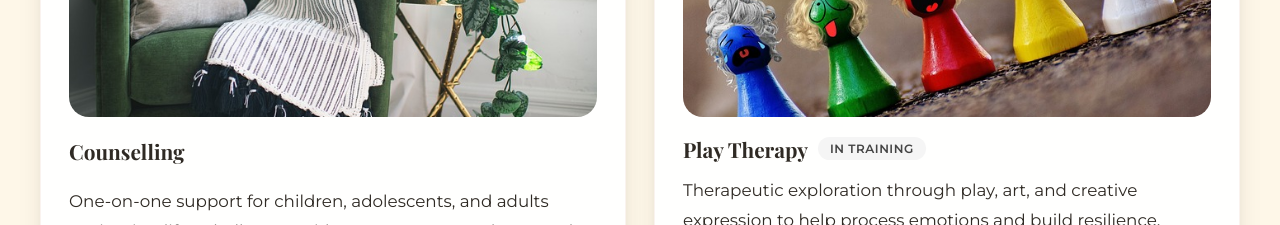
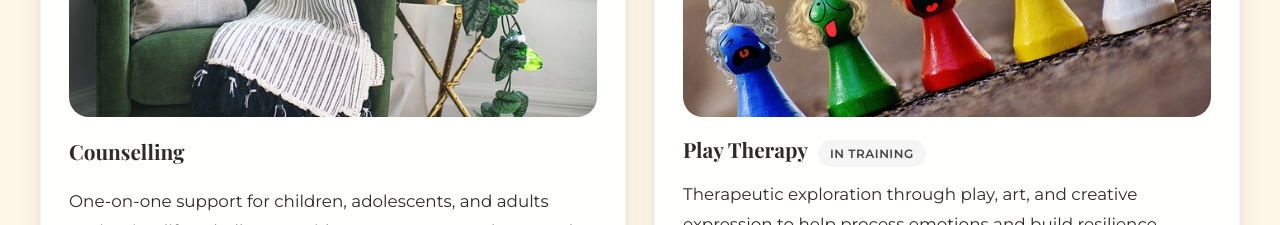
Before and after one commit to joseph-johnson27001/Joanne-s-Counselling-Website, a Vue app: page / in a window 1280 px wide. Shown: the part 1220-1445 px from the top of the page. Built offline with nearby package versions, Linux system fonts and the light colour scheme; a web font is replaced by a local one.

Commit message:
In training chip

```diff
--- a/src/components/sections/ServicesSection.vue
+++ b/src/components/sections/ServicesSection.vue
@@ -150,7 +150,7 @@ export default {
 
 .card-heading-with-chip {
   display: flex;
-  align-items: center;
+  align-items: baseline;
   gap: 10px;
   margin-bottom: 12px;
 }
@@ -163,11 +163,12 @@ export default {
   display: inline-block;
   background: whitesmoke;
   color: #444;
-  padding: 4px 12px;
+  padding: 6px 12px;
   border-radius: 20px;
   font-size: 0.75rem;
   font-weight: 600;
   letter-spacing: 0.5px;
+  height: fit-content;
   text-transform: uppercase;
 }
 
```
